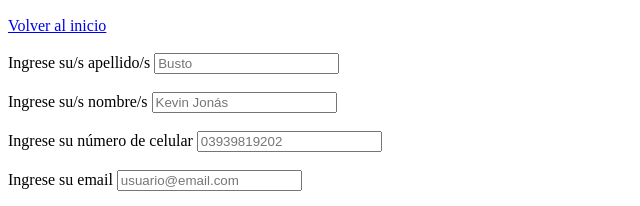
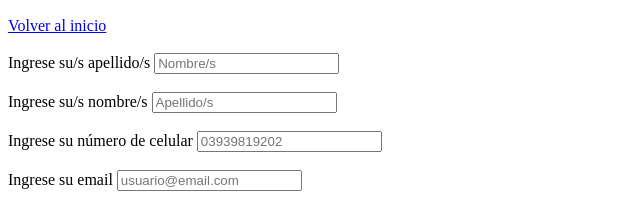
Before and after one commit to JonasBusto/Portfolio---Busto-Kevin-Jonas, a plain HTML site: page Portfolio/index.html in a window 1280 px wide. Shown: the part 1136-1342 px from the top of the page, 0-640 px from the left. Drawn offline with Linux system fonts and the light colour scheme.

Commit message:
Update index.html

```diff
--- a/Portfolio/index.html
+++ b/Portfolio/index.html
@@ -63,10 +63,10 @@
         <a href="#inicio">Volver al inicio</a><br><br>
         <form action="https://formspree.io/f/xjvljeko" method="post">
             <label for="name">Ingrese su/s apellido/s</label>
-            <input type="text" name="name" placeholder="Busto" required><br><br>
+            <input type="text" name="name" placeholder="Nombre/s" required><br><br>
 
             <label for="lastname">Ingrese su/s nombre/s</label>
-            <input type="text" name="lastname" placeholder="Kevin Jonás" required><br><br>
+            <input type="text" name="lastname" placeholder="Apellido/s" required><br><br>
 
             <label for="cel">Ingrese su número de celular</label>
             <input type="tel" name="cel" placeholder="03939819202"><br><br>
```
